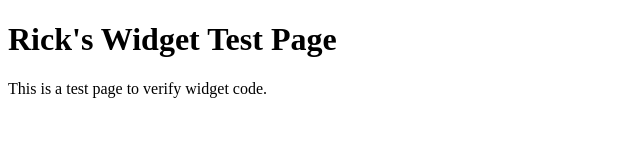
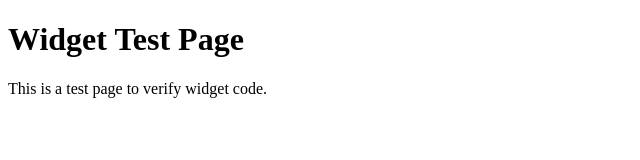
Before and after one commit to Rick-Tock/THM-widget-test, a plain HTML site: page index.html in a window 1280 px wide. Shown: the whole page, without its empty margins (0-640 px from the left). Drawn offline with Linux system fonts and the light colour scheme.

Commit message:
Update index.html

```diff
--- a/index.html
+++ b/index.html
@@ -18,7 +18,7 @@
 
 </head>
 <body>
-  <h1>Rick's Widget Test Page</h1>
+  <h1>Widget Test Page</h1>
   <p>This is a test page to verify widget code.</p>
 
   <!-- insert widget body code here -->
```
